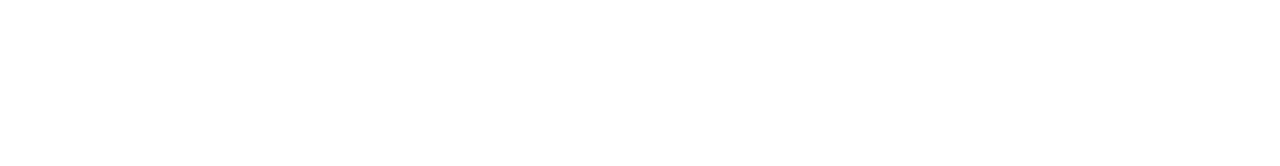
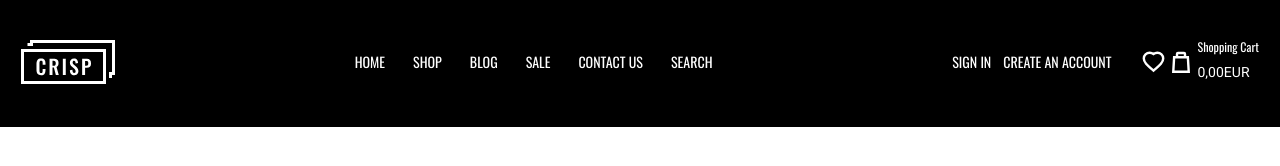
Before and after one commit to KarpenkoPavlo/CRISP, a plain HTML site: page index.html in a window 1280 px wide. Drawn offline with nearby package versions, Linux system fonts and the light colour scheme.

Commit message:
Сверстав header та наклав деякі стилі css

```diff
--- a/index.html
+++ b/index.html
@@ -7,7 +7,52 @@
  <title>CRISP</title>
 </head>
 <body>
+ <div class="wrapper">
 
+  <header class="header">
+   <div class="header__container">
+    <div class="headerLogo">
+     <img src="/img/logo.svg" alt="logo">
+    </div>
+
+    <nav class="header__menu">
+     <ul class="menu__items">
+      <li class="items__item">HOME</li>
+      <li class="items__item">SHOP</li>
+      <li class="items__item">BLOG</li>
+      <li class="items__item">SALE</li>
+      <li class="items__item">CONTACT US</li>
+      <li class="items__item">SEARCH</li>
+     </ul>
+    </nav>
+
+    <div class="header__register">
+     <div class="register__sign">SIGN IN</div>
+     <div class="register__create">CREATE AN ACCOUNT</div>
+    </div>
+
+    <div class="header__shop">
+     <div class="shop__add">
+      <img src="/img/add.svg" alt="add">
+     </div>
+
+     <div class="shop__buy">
+      <img src="/img/buy.svg" alt="buy">
+     </div>
+    </div>
+
+    <div class="header__shopingCart">
+     <h1 class="shopCart__text">Shopping Cart</h1>
+     <h2 class="shopCart__subtext">0,00EUR</h2>
+    </div>
+   </div>
+  </header>
+
+  <main class="main"></main>
+
+  <footer class="footer"></footer>
+
+ </div>
  <script src="/script.js"></script>
 </body>
 </html>
--- a/style.css
+++ b/style.css
@@ -0,0 +1,122 @@
+@import url(https://fonts.googleapis.com/css?family=Oswald:200,300,regular,500,600,700);
+@import url(https://fonts.googleapis.com/css?family=Roboto:100,100italic,300,300italic,regular,italic,500,500italic,700,700italic,900,900italic);
+/*zeroing*/
+*,
+*::before,
+*::after {
+ padding: 0;
+ margin: 0;
+ bottom: 0;
+ box-sizing: border-box;
+}
+html,
+body {
+ height: 100%;
+ line-height: 1;
+}
+a {
+ text-decoration: none;
+ color: inherit;
+}
+ul,
+ol,
+li {
+ list-style: none;
+}
+img {
+ vertical-align: top;
+}
+h1,
+h2,
+h3,
+h4,
+h5,
+h6 {
+ font-weight: inherit;
+ font-size: inherit;
+}
+button,
+input {
+ font-weight: inherit;
+ font-size: inherit;
+ color: inherit;
+ font-family: inherit;
+}
+button {
+ cursor: pointer;
+ background-color: inherit;
+ border: none;
+}
+
+/*----------------*/
+
+body {
+ /* font-family: ;
+ font-size: ;
+ font-weight: ; */
+ background-color: #fff;
+}
+.wrapper {
+ min-height: 100%;
+ overflow: clip;
+}
+[class*="__container"] {
+ max-width: 1878px;
+ margin: 0 auto;
+ padding: 36.5px 21px 40px 21px;
+}
+
+/*------------------*/
+
+.header {
+ color: #fff;
+ background-color: #000;
+ font-size: 14px;
+ line-height: 20.75px;
+ font-family: Oswald;
+}
+.header__container {
+ color: #fff;
+ display: flex;
+ align-items: center;
+}
+.headerLogo {
+}
+.header__menu {
+ margin-left: auto;
+}
+.menu__items {
+ display: flex;
+ column-gap: 28px;
+}
+.items__item {
+}
+.header__register {
+ display: flex;
+ margin-left: auto;
+ margin-right: 1.9375rem;
+ column-gap: 12px;
+}
+.register__sign {
+}
+.register__create {
+}
+.header__shop {
+ display: flex;
+ column-gap: 7px;
+ margin-right: 7px;
+}
+.shop__add {
+}
+.shop__buy {
+}
+.header__shopingCart {
+
+}
+.shopCart__text {
+ font-size: 12px;
+}
+.shopCart__subtext {
+ line-height: 30px;
+ font-family: Roboto;
+}
```
Also changed, not shown: img/add.svg (added), img/buy.svg (added), img/logo.svg (added).
